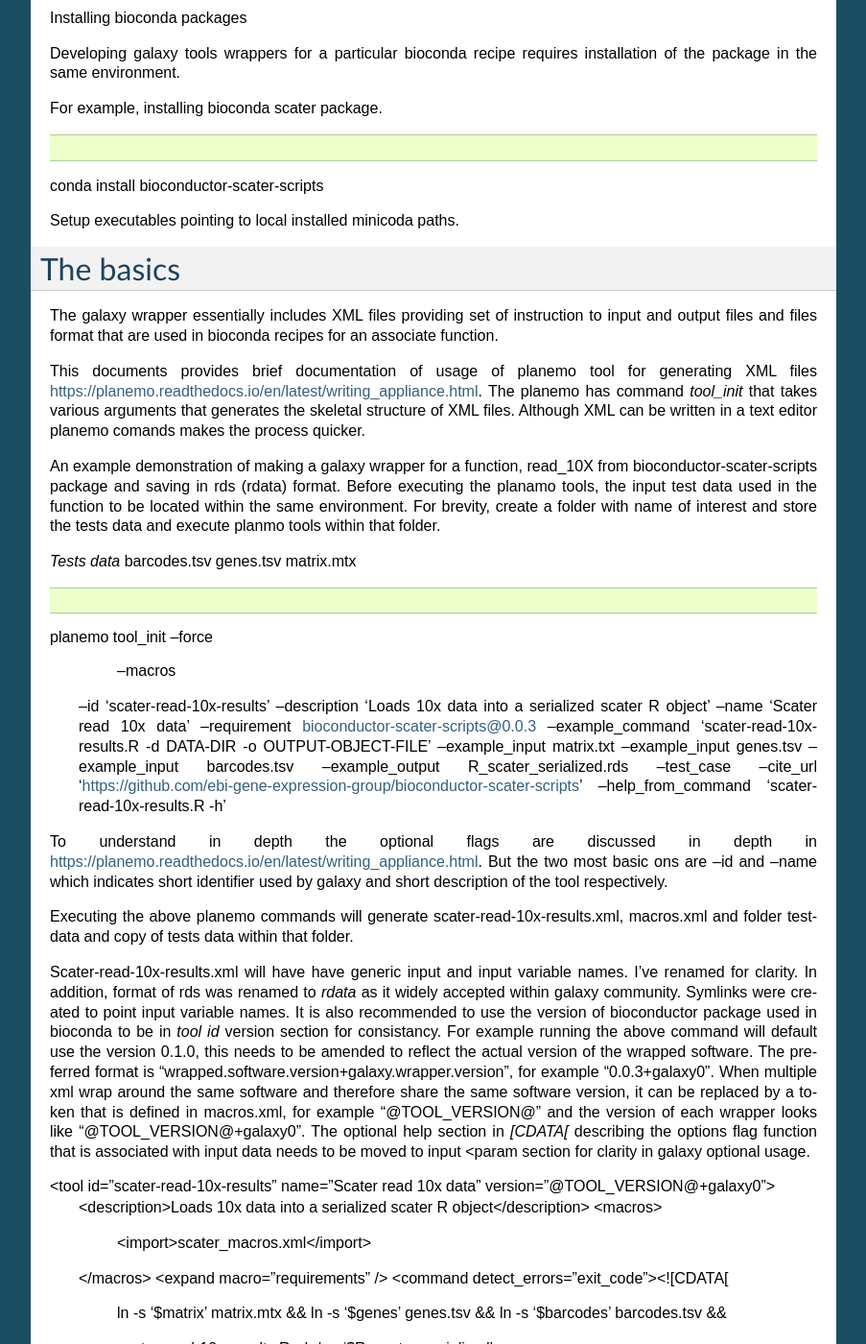
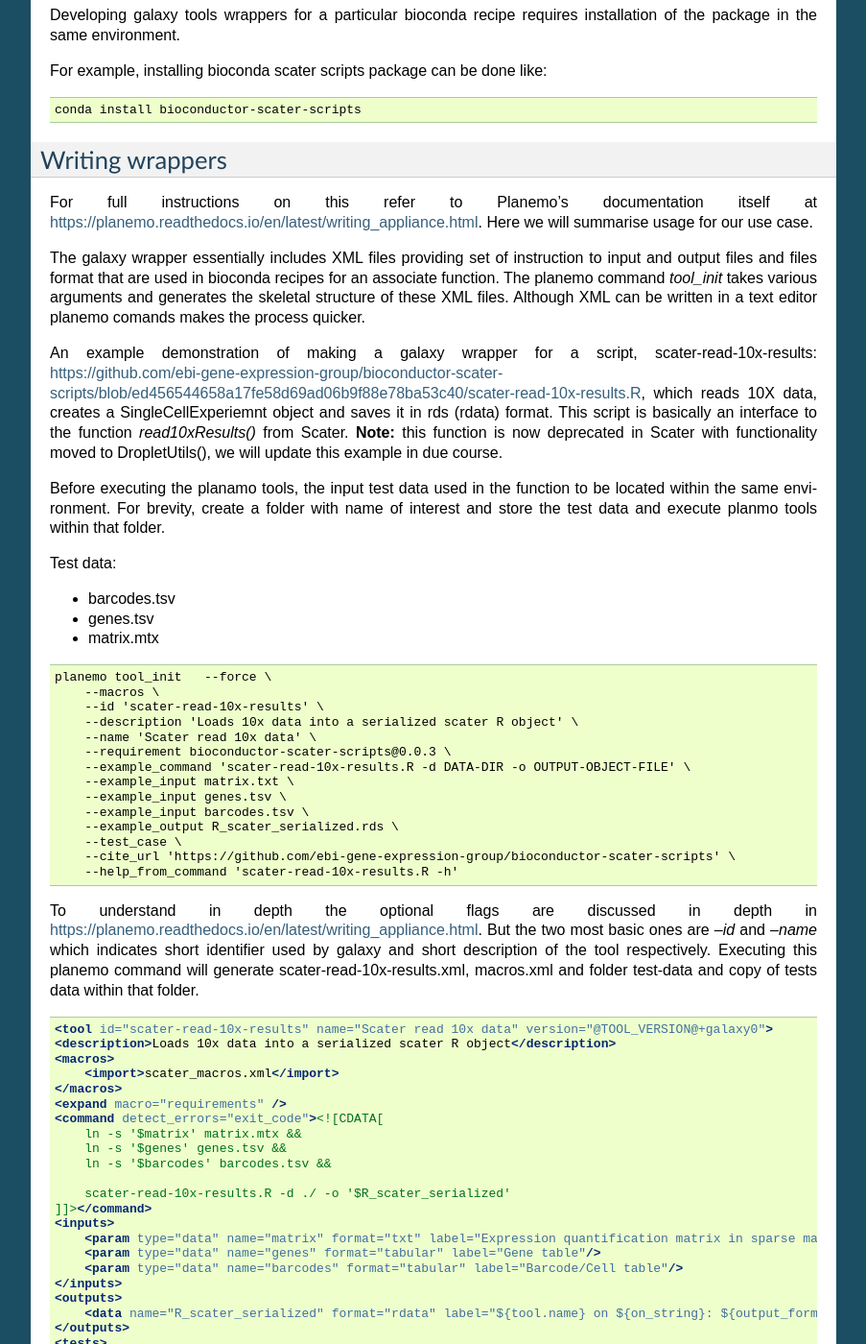
Before and after one commit to ebi-gene-expression-group/tertiary_workflows_docs, a Sphinx documentation site: the page built from docs/writing_planemo_galaxy_wrapper.rst, in a window 1280 px wide and 1400 px high, scrolled down 612 px. Shown: the whole window at 96% size, without its empty margins (198-1101 px from the left). Built offline with Sphinx 7.4.7, drawn with Linux system fonts in a browser that asks for light colours; some of the changed text lies outside the part shown.

Commit message:
Fix dodgy Planemo documentation

```diff
--- a/docs/writing_planemo_galaxy_wrapper.rst
+++ b/docs/writing_planemo_galaxy_wrapper.rst
@@ -1,94 +1,88 @@
-*Galaxy wrapper generation with Planemo*
+###########################################
+Galaxy wrapper generation with Planemo
+###########################################
 
-Much of this documentation takes information from https://planemo.readthedocs.io/en/latest/readme.html
+The tool we use to facilitate Galaxy wrapper generation is Planemo. For more information on the following refer to https://planemo.readthedocs.io/en/latest/readme.html.
 
 **************************
 Prerequisites
 **************************
-Installation of
-- pip
-- virtualenv
-- planmeo
 
-Before installing planemo it is prerequisite that you have latest version of pip 7.0 or greater and virtualenv-1.9 or greater
+pip and virtualenv
+==================
 
-To install globally with pip (if you have pip 1.3 or greater installed globally):
+Before installing planemo latest version of pip 7.0 or greater and virtualenv-1.9 or greater. To install virtualenv globally with pip (if you have pip 1.3 or greater installed globally):
 
 .. code-block:: bash
 
-[sudo] pip install virtualenv
+    [sudo] pip install virtualenv
 
 Refer to user documents for further information https://virtualenv.pypa.io/en/stable/installation/
+
+planemo
+=======
 
 Setting up virtual environment Installation of planemo
 
 .. code-block:: bash
 
-$ virtualenv .venv; . .venv/bin/activate
-$ pip install "pip>=7" # Upgrade pip if needed.
-$ pip install planemo
-
-https://planemo.readthedocs.io/en/latest/readme.html#obtaining
-
-After installation you can test if planemo
-
+    virtualenv .venv; . .venv/bin/activate
+    pip install "pip>=7" # Upgrade pip if needed.
+    pip install planemo
 
 Installing bioconda packages
+============================
 
 Developing galaxy tools wrappers for a particular bioconda recipe requires installation of the package in the same environment.
 
-For example, installing bioconda scater package.
+For example, installing bioconda scater scripts package can be done like:
 
 .. code-block:: bash
 
-conda install bioconductor-scater-scripts
-
-Setup executables pointing to local installed minicoda paths.
+    conda install bioconductor-scater-scripts
 
 **************************
-The basics
+Writing wrappers
 **************************
 
-The galaxy wrapper essentially includes XML files providing set of instruction to input and output files and files format that are used in bioconda recipes for an associate function.
+For full instructions on this refer to Planemo's documentation itself at https://planemo.readthedocs.io/en/latest/writing_appliance.html. Here we will summarise usage for our use case.
 
-This documents provides brief documentation of usage of planemo tool for generating XML files  https://planemo.readthedocs.io/en/latest/writing_appliance.html. The planemo has command `tool_init` that takes various arguments that generates the skeletal structure of XML files. Although XML can be written in a text editor planemo comands makes the process quicker.
+The galaxy wrapper essentially includes XML files providing set of instruction to input and output files and files format that are used in bioconda recipes for an associate function. The planemo command `tool_init` takes various arguments and generates the skeletal structure of these XML files. Although XML can be written in a text editor planemo comands makes the process quicker.
 
-An example demonstration of making a galaxy wrapper for a function, read_10X from bioconductor-scater-scripts package and saving in rds (rdata) format. Before executing the planamo tools, the input test data used in the function to be located within the same environment. For brevity, create a folder with name of interest and store the tests data and execute planmo tools within that folder.
+An example demonstration of making a galaxy wrapper for a script, _`scater-read-10x-results`: https://github.com/ebi-gene-expression-group/bioconductor-scater-scripts/blob/ed456544658a17fe58d69ad06b9f88e78ba53c40/scater-read-10x-results.R, which reads 10X data, creates a SingleCellExperiemnt object and saves it in rds (rdata) format. This script is basically an interface to the function `read10xResults()` from Scater. **Note:** this function is now deprecated in Scater with functionality moved to DropletUtils(), we will update this example in due course.
 
-`Tests data`
-barcodes.tsv
-genes.tsv
-matrix.mtx
+Before executing the planamo tools, the input test data used in the function to be located within the same environment. For brevity, create a folder with name of interest and store the test data and execute planmo tools within that folder.
+
+Test data:
+
+* barcodes.tsv
+* genes.tsv
+* matrix.mtx
 
 
 .. code-block:: xml
 
-planemo tool_init   --force \
-		     --macros \
-                    --id 'scater-read-10x-results' \
-                    --description 'Loads 10x data into a serialized scater R object' \
-                    --name 'Scater read 10x data' \
-                    --requirement bioconductor-scater-scripts@0.0.3 \
-                    --example_command 'scater-read-10x-results.R -d DATA-DIR -o OUTPUT-OBJECT-FILE' \
-                    --example_input matrix.txt \
-                    --example_input genes.tsv \
-                    --example_input barcodes.tsv \
-                    --example_output R_scater_serialized.rds \
-                    --test_case \
-                    --cite_url 'https://github.com/ebi-gene-expression-group/bioconductor-scater-scripts' \
-                    --help_from_command 'scater-read-10x-results.R -h'
+    planemo tool_init   --force \
+        --macros \
+        --id 'scater-read-10x-results' \
+        --description 'Loads 10x data into a serialized scater R object' \
+        --name 'Scater read 10x data' \
+        --requirement bioconductor-scater-scripts@0.0.3 \
+        --example_command 'scater-read-10x-results.R -d DATA-DIR -o OUTPUT-OBJECT-FILE' \
+        --example_input matrix.txt \
+        --example_input genes.tsv \
+        --example_input barcodes.tsv \
+        --example_output R_scater_serialized.rds \
+        --test_case \
+        --cite_url 'https://github.com/ebi-gene-expression-group/bioconductor-scater-scripts' \
+        --help_from_command 'scater-read-10x-results.R -h'
 
 
+To understand in depth the optional flags are discussed in depth in https://planemo.readthedocs.io/en/latest/writing_appliance.html. But the two most basic ones are `--id` and `--name` which indicates short identifier used by galaxy and short description of the tool respectively. Executing this planemo command will generate scater-read-10x-results.xml, macros.xml and folder test-data and copy of tests data within that folder.
 
-To understand in depth the optional flags are discussed in depth in
-https://planemo.readthedocs.io/en/latest/writing_appliance.html. But the two most basic ons are --id and --name which indicates short identifier used by galaxy and short description of the tool respectively.
+.. code-block:: xml
 
-Executing the above planemo commands will generate scater-read-10x-results.xml, macros.xml and folder test-data and copy of tests data within that folder.
-
-
-Scater-read-10x-results.xml will have have generic input and input variable names. I’ve renamed for clarity. In addition, format of rds was renamed to `rdata` as it widely accepted within galaxy community. Symlinks were created to point input variable names. It is also recommended to use the version of bioconductor package used in bioconda to be in `tool id` version section for consistancy. For example running the above command will default use the version 0.1.0, this needs to be amended to reflect the actual version of the wrapped software. The preferred format is "wrapped.software.version+galaxy.wrapper.version", for example "0.0.3+galaxy0". When multiple xml wrap around the same software and therefore share the same software version, it can be replaced by a token that is defined in macros.xml, for example "@TOOL_VERSION@" and the version of each wrapper looks like "@TOOL_VERSION@+galaxy0". The optional help section in `[CDATA[` describing the options flag function that is associated with input data needs to be moved to input <param section for clarity in galaxy optional usage.
-
-<tool id="scater-read-10x-results" name="Scater read 10x data" version="@TOOL_VERSION@+galaxy0">
+    <tool id="scater-read-10x-results" name="Scater read 10x data" version="@TOOL_VERSION@+galaxy0">
     <description>Loads 10x data into a serialized scater R object</description>
     <macros>
         <import>scater_macros.xml</import>
@@ -118,100 +112,109 @@
         </test>
     </tests>
     <help><![CDATA[
-scater-read-10x-results.R
-=========================
 
-This is a galaxy interface to scater function read10XResults()
+    scater-read-10x-results.R
 
-For more information check https://www.bioconductor.org/packages/release/bioc/html/scater.html
+    This is a galaxy interface to scater function read10XResults()
 
-    ]]></help>
-    <expand macro="citations" />
-</tool>
+    For more information check https://www.bioconductor.org/packages/release/bioc/html/scater.html
 
+        ]]></help>
+        <expand macro="citations" />
+    </tool>
 
-macros.xml will help reduce the redundant information in the galaxy wrappers which are repeated. For instance, the version of R used or bioconductor scater packages. In addition, reference to citation and url to github repository.
+Note:
 
-Optional flag `--macros` will produce two xml files in current directory. Although it will name macros.xml by default I’ve renamed to scater_macros.xml and used the revised name pointing to the same name in Scater-read-10x-results.xml.
+* Scater-read-10x-results.xml will have have generic input and input variable names, renamed here for clarity
+* The format of rds was renamed to `rdata` as it widely accepted within galaxy community
+* Symlinks were created to point input variable names
+* It is recommended to use the version of bioconductor package used in bioconda to be in `tool id` version section for consistancy. For example running the above command will default use the version 0.1.0, this needs to be amended to reflect the actual version of the underlying software. In the approach we use here the wrappers called (e.g. from the bioconductor-scater-scripts package) are a thin syntax layer around the tool itself (e.g. Scater), and the version should reflect that of the tool itself, not that of the wrapper.
+* The preferred version format is "wrapped.software.version+galaxy.wrapper.version", for example "0.0.3+galaxy0". When multiple xml wrap around the same software and therefore share the same software version, it can be replaced by a token that is defined in macros.xml, for example "@TOOL_VERSION@" and the version of each wrapper looks like "@TOOL_VERSION@+galaxy0". The optional help section in `[CDATA[` describing the options flag function that is associated with input data needs to be moved to input <param section for clarity in galaxy optional usage.
 
+Macros
+======
 
+macros.xml will help reduce the redundant information in the galaxy wrappers which are repeated. For instance, the version of R used or bioconductor scater packages and a reference to citation and url to github repository.
 
-xml block in scater-read-10x-results.xml
+The optional flag `--macros` to Planemo will produce two xml files in current directory. Although it will be named macros.xml by default it's renamed here to scater_macros.xml and used the revised name pointing to the same name in Scater-read-10x-results.xml.
+
+Here is the xml block in scater-read-10x-results.xml
 
 .. code-block:: XML
 
-<macros>
+    <macros>
         <import>scater_macros.xml</import>
-</macros>
+    </macros>
 
-Scater_macros.xml
+Here is scater_macros.xml
 
 .. code-block:: XML
 
-<macros>
-    <token name="@TOOL_VERSION@">1.6.0</token>
-    <xml name="requirements">
-        <requirements>
-        <requirement type="package" version="0.0.3">bioconductor-scater-scripts</requirement>
-            <yield/>
-        </requirements>
-    </xml>
-    <xml name="version">
-      <version_command><![CDATA[
-echo $(R --version | grep version | grep -v GNU)", scater version" $(R --vanilla --slave -e "library(scater); cat(sessionInfo()\$otherPkgs\$scater\$Version)" 2> /dev/null | grep -v -i "WARNING: ")
-    ]]></version_command>
-    </xml>
-    <xml name="citations">
-        <citations>
-            <citation type="bibtex">
-@misc{githubbioconductor-scater-scripts,
-  author = {LastTODO, FirstTODO},
-  year = {TODO},
-  title = {bioconductor-scater-scripts},
-  publisher = {GitHub},
-  journal = {GitHub repository},
-  url = {https://github.com/ebi-gene-expression-group/bioconductor-scater-scripts},
-}</citation>
-            <yield />
-        </citations>
-    </xml>
-
-
+    <macros>
+        <token name="@TOOL_VERSION@">1.6.0</token>
+        <xml name="requirements">
+            <requirements>
+                <requirement type="package" version="0.0.3">bioconductor-scater-scripts</requirement>
+                <yield/>
+            </requirements>
+        </xml>
+        <xml name="version">
+            <version_command><![CDATA[
+                echo $(R --version | grep version | grep -v GNU)", scater version" $(R --vanilla --slave -e "library(scater); cat(sessionInfo()\$otherPkgs\$scater\$Version)" 2> /dev/null | grep -v -i "WARNING: ")
+                ]]></version_command>
+        </xml>
+        <xml name="citations">
+            <citations>
+                <citation type="bibtex">
+                    @misc{githubbioconductor-scater-scripts,
+                        author = {LastTODO, FirstTODO},
+                        year = {TODO},
+                        title = {bioconductor-scater-scripts},
+                        publisher = {GitHub},
+                        journal = {GitHub repository},
+                        url = {https://github.com/ebi-gene-expression-group/bioconductor-scater-scripts},
+                }</citation>
+             <yield />
+             </citations>
+        </xml>
+    </macros>
 
 
 More information on galaxy wrapper xml schema can be found at https://docs.galaxyproject.org/en/latest/dev/schema.html and best practices for devlopment can be found at https://galaxy-iuc-standards.readthedocs.io/en/latest/best_practices.html.
+
+Linting
+=======
 
 In order the validate or check for sanity of xml generated planamo provides `lint` command to review the tool and identifies if all checks are OK. The output will look something like this
 
 .. code-block:: bash
 
-planemo l
-Linting tool /galaxy_wrapper/scater/read-10x/scater-read-10x-results.xml
-Applying linter tests... CHECK
-.. CHECK: 1 test(s) found.
-Applying linter output... CHECK
-.. INFO: 1 outputs found.
-Applying linter inputs... CHECK
-.. INFO: Found 3 input parameters.
-Applying linter help... CHECK
-.. CHECK: Tool contains help section.
-.. CHECK: Help contains valid reStructuredText.
-Applying linter general... CHECK
-.. CHECK: Tool defines a version [0.1.0].
-.. CHECK: Tool defines a name [Scater read 10x data].
-.. CHECK: Tool defines an id [scater-read-10x-results].
-.. CHECK: Tool targets 16.01 Galaxy profile.
-Applying linter command... CHECK
-.. INFO: Tool contains a command.
-Applying linter citations... CHECK
-.. CHECK: Found 1 likely valid citations.
-
-
+    planemo l
+    Linting tool /galaxy_wrapper/scater/read-10x/scater-read-10x-results.xml
+    Applying linter tests... CHECK
+    .. CHECK: 1 test(s) found.
+    Applying linter output... CHECK
+    .. INFO: 1 outputs found.
+    Applying linter inputs... CHECK
+    .. INFO: Found 3 input parameters.
+    Applying linter help... CHECK
+    .. CHECK: Tool contains help section.
+    .. CHECK: Help contains valid reStructuredText.
+    Applying linter general... CHECK
+    .. CHECK: Tool defines a version [0.1.0].
+    .. CHECK: Tool defines a name [Scater read 10x data].
+    .. CHECK: Tool defines an id [scater-read-10x-results].
+    .. CHECK: Tool targets 16.01 Galaxy profile.
+    Applying linter command... CHECK
+    .. INFO: Tool contains a command.
+    Applying linter citations... CHECK
+    .. CHECK: Found 1 likely valid citations.
 
 
 Furthermore one can test for execution of R wrapper and looks for the output through the command.
 
 .. code-block:: bash
-	Planemo test
-All 1 test(s) successfully executed.
+    Planemo test
+    All 1 test(s) successfully executed.
+
 This will create symlinks and use the input data provided within test environment and execute in galaxy server.
```
